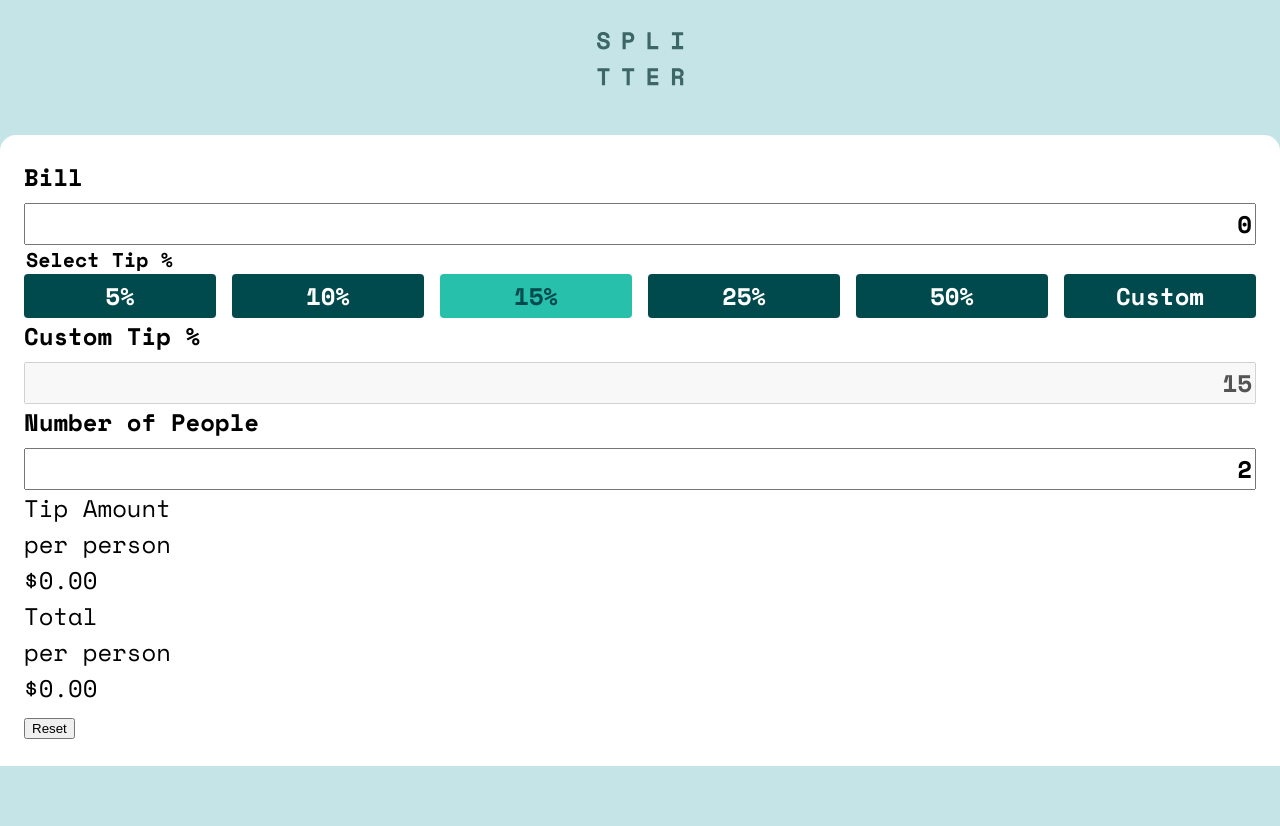
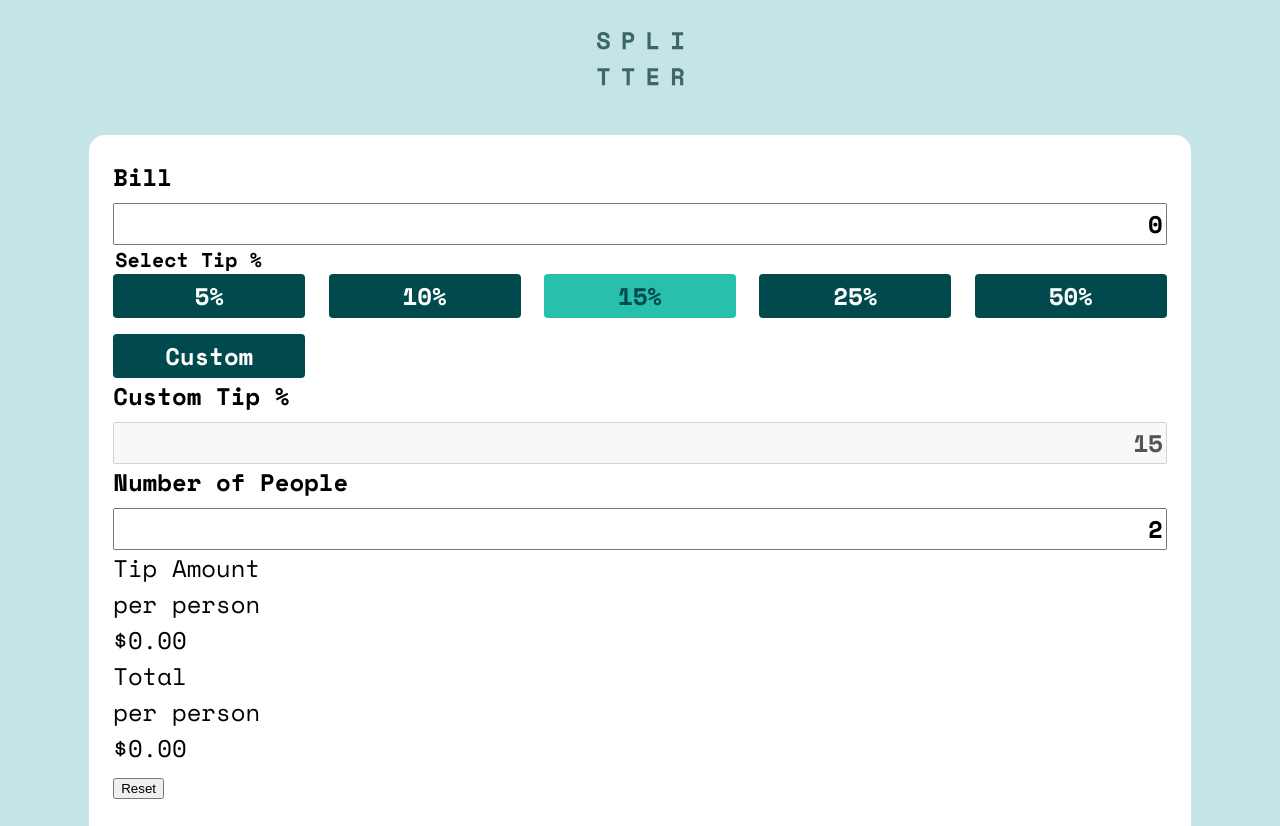
Before and after one commit to Brian-Pob/svelte-tip-calc, a SvelteKit app: page / in a window 1280 px wide. Before the commit the page ends 800 px from the top, so only its background shows below. Built offline with nearby package versions, Linux system fonts and the light colour scheme.

Commit message:
add maxwidth and centering on main

```diff
--- a/src/routes/+page.svelte
+++ b/src/routes/+page.svelte
@@ -194,6 +194,8 @@
     display: flex;
     flex-direction: column;
     align-items: center;
+    max-width: 75ch;
+    margin: auto;
   }
 
   h1 {
```
